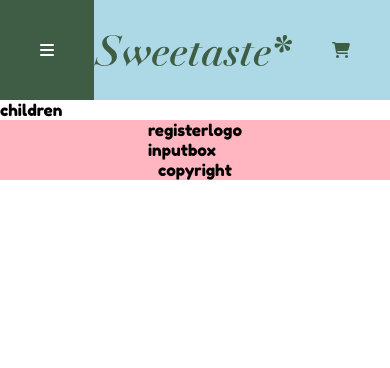
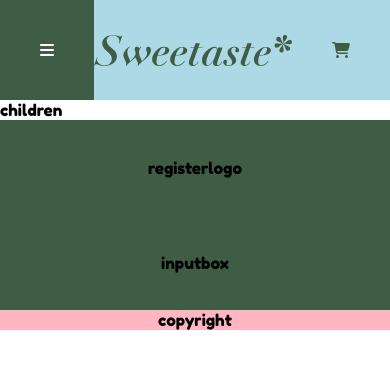
Before and after one commit to FengSanIClover/React-DessertShop-Typescript, a React (Create React App) app: page / in a window 390 px wide. Shown: the top 368 px of the page. Built offline with nearby package versions, Linux system fonts and the light colour scheme.

Commit message:
設定 register 基本樣式

```diff
--- /dev/null
+++ b/src/asset/styles/Components/Register/Register.scss
@@ -0,0 +1,15 @@
+@import '../../Main/main.scss';
+
+.f-r-container {
+    @include base-flex(space-around);
+    height: 120px;
+    width: 100%;
+    background-color: $base-color-3;
+}
+
+@media (max-width:767px) {
+    .f-r-container {
+        flex-flow: column;
+        height: 190px;
+    }
+}
--- a/src/components/Register/index.tsx
+++ b/src/components/Register/index.tsx
@@ -1,8 +1,9 @@
 import React from 'react';
+import 'asset/styles/Components/Register/Register.scss';
 
 const register: React.FC = () => {
     return (
-        <div>
+        <div className="f-r-container">
             <div>registerlogo</div>
             <div>inputbox</div>
         </div>
```
